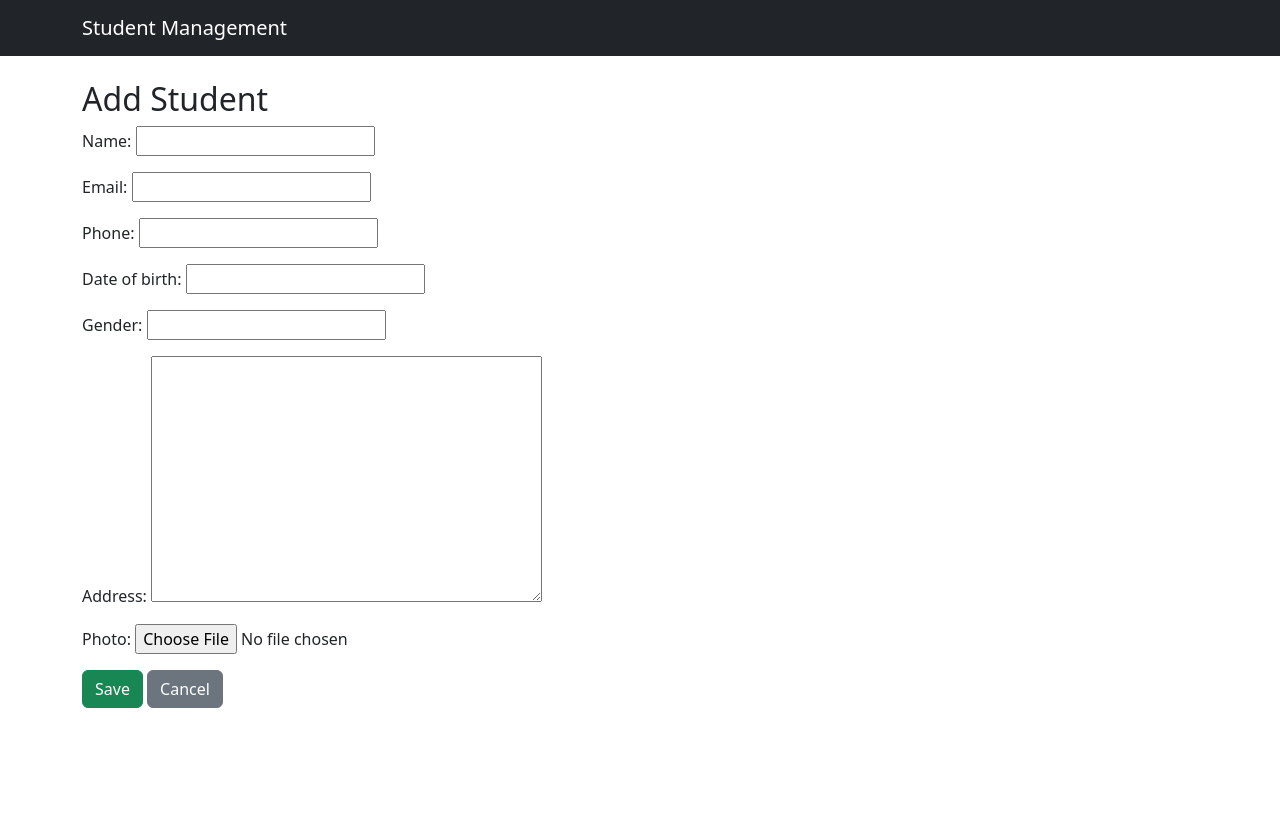
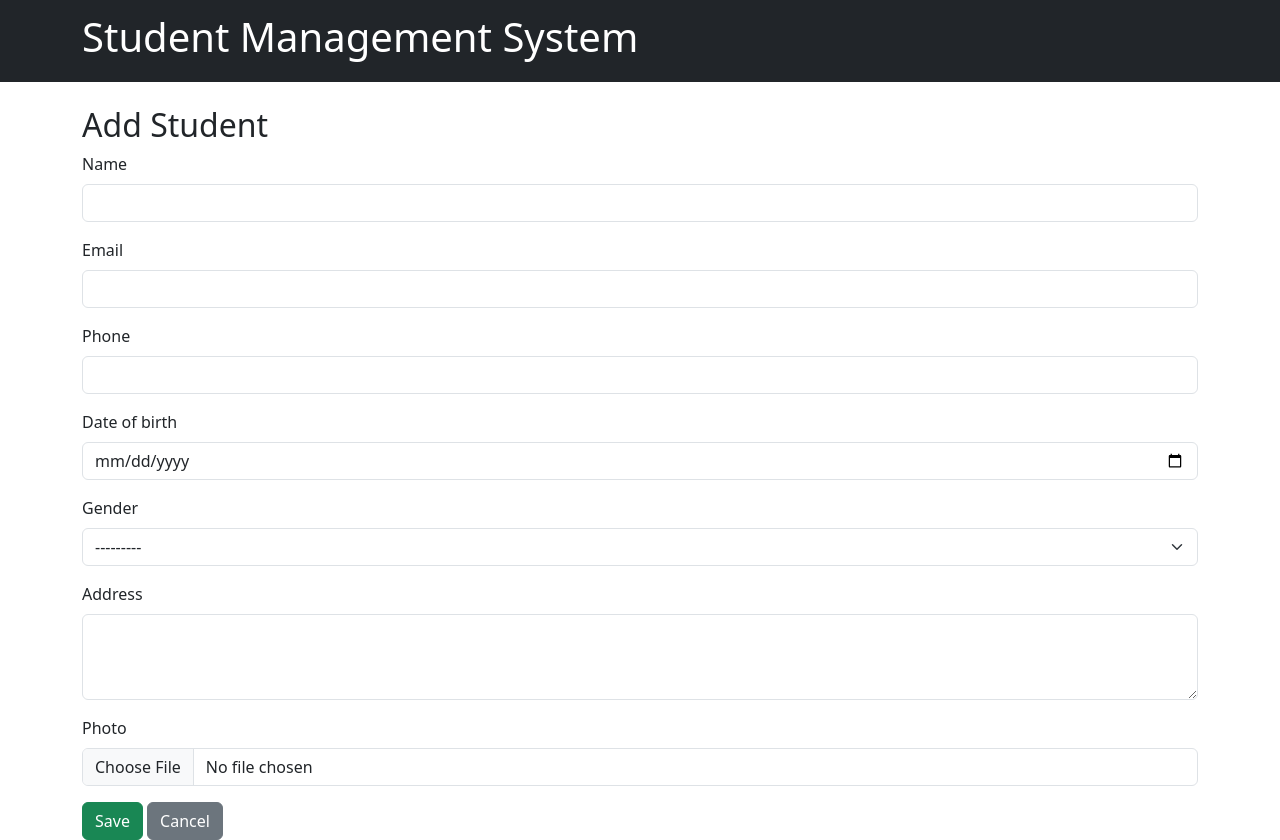
Before and after one commit to manoharworks/StudentManagementSystem, a Django app: page /add/ in a window 1280 px wide. Before the commit the page ends 708 px from the top, so only its background shows below. Run offline with Django 5.2, Linux system fonts and the light colour scheme.

Commit message:
Improved forms with widgest and separate fields

```diff
--- a/students/forms.py
+++ b/students/forms.py
@@ -15,3 +15,14 @@ class StudentForm(forms.ModelForm):
             "address",
             "photo",
         ]
+
+        widgets = {
+            "name": forms.TextInput(attrs={"class": "form-control"}),
+            "email": forms.EmailInput(attrs={"class": "form-control"}),
+            "phone": forms.TextInput(attrs={"class": "form-control"}),
+            "date_of_birth": forms.DateInput(format="%Y-%M-%D", attrs={"class": "form-control", "type" : "date"}),
+            "gender": forms.Select(attrs={"class": "form-select"}),
+            "address": forms.Textarea(attrs={"class": "form-control", "rows": 3}),
+            "photo": forms.ClearableFileInput(attrs={"class": "form-control"}),
+
+        }
--- a/students/models.py
+++ b/students/models.py
@@ -2,11 +2,18 @@ from django.db import models
 
 
 class Student(models.Model):
+
+    GENDER_CHOICES = [
+        ('M', 'Male'),
+        ('F', 'Female'),
+        ('O', 'Others'),
+    ]
+
     name = models.CharField(max_length=100)
     email = models.EmailField(unique=True, blank=True, null=True)
     phone = models.CharField(max_length=15,blank=True, null=True)
     date_of_birth = models.DateField(blank=True, null=True)
-    gender = models.CharField(max_length=10,blank=True, null=True)
+    gender = models.CharField(max_length=1,blank=True, null=True, choices= GENDER_CHOICES)
     address = models.TextField(blank=True, null=True)
     photo = models.ImageField(upload_to="students/", blank=True, null=True)
 
--- a/templates/base.html
+++ b/templates/base.html
@@ -17,7 +17,7 @@
     <nav class="navbar navbar-expand-lg navbar-dark bg-dark">
       <div class="container">
         <a class="navbar-brand" href="{% url 'students:student_list' %}">
-          Student Management
+          <h1>Student Management System</h1>
         </a>
       </div>
     </nav>
--- a/templates/students/student_form.html
+++ b/templates/students/student_form.html
@@ -12,15 +12,39 @@
 
     {% csrf_token %}
 
-    {{ form.as_p }}
+    {% for field in form %}
+
+        <div class="mb-3">
+
+            <label class="form-label">
+
+                {{ field.label }}
+
+            </label>
+
+            {{ field }}
+
+            {% if field.errors %}
+
+                <div class="text-danger">
+
+                    {{ field.errors }}
+
+                </div>
+
+            {% endif %}
+
+        </div>
+
+    {% endfor %}
 
     <button
-        type="submit"
         class="btn btn-success">
 
         Save
 
     </button>
+
 
     <a
         href="{% url 'students:student_list' %}"
```
